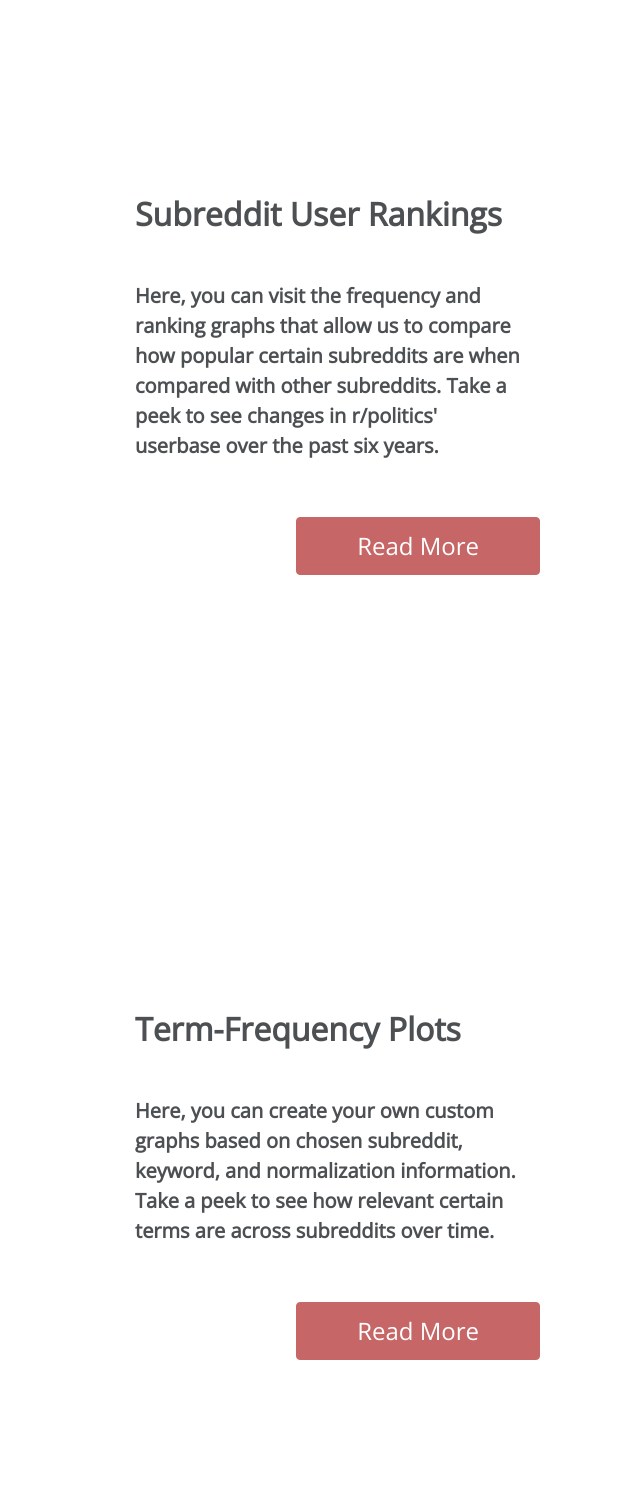
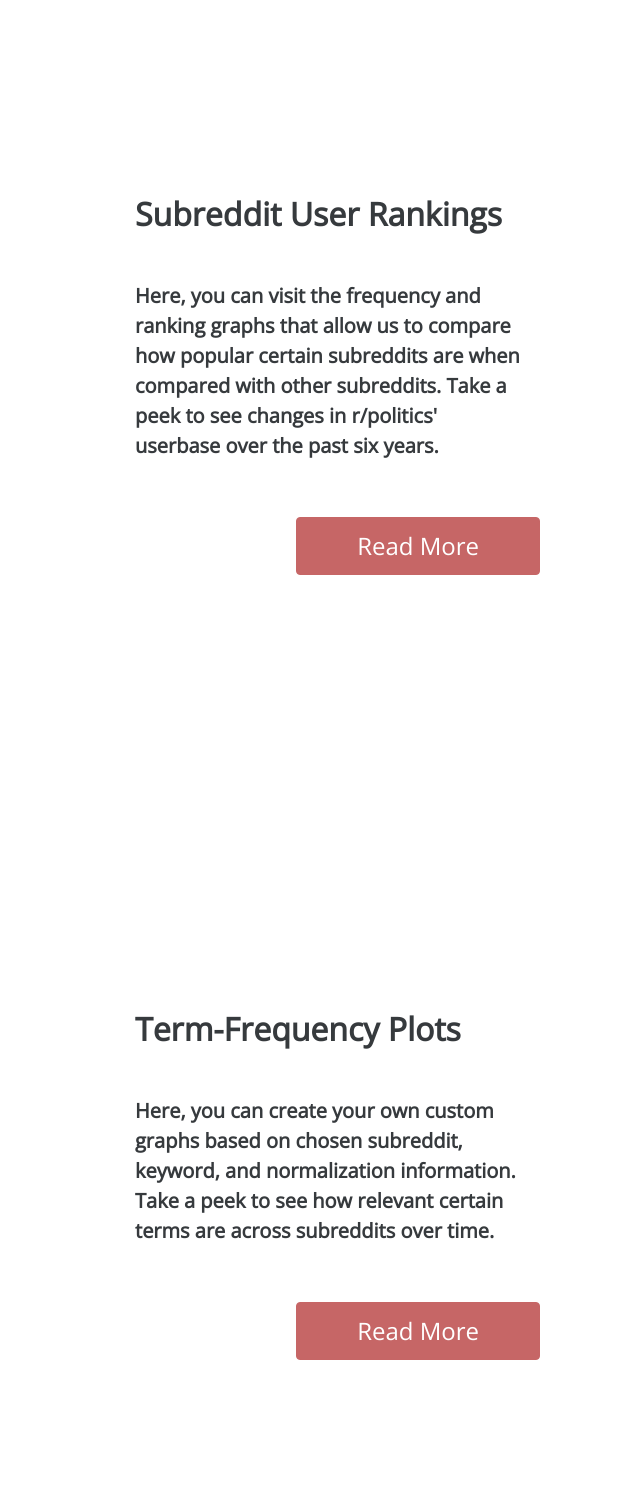
Before and after one commit to jayckaiser/DataIncubator-CapstoneProject, a Flask app: page / in a window 1280 px wide. Shown: the part 1629-3135 px from the top of the page, without its empty margins (640-1280 px from the left). Run offline with Flask 2, Linux system fonts and the light colour scheme; some libraries are stand-ins or nearby versions.

Commit message:
Fixing opacity

```diff
--- a/static/tooplate-style.css
+++ b/static/tooplate-style.css
@@ -56,14 +56,14 @@ a:focus {
 .tm-bg-white {
 	padding: 20px;
 	background-color: white;
-	opacity: 0.8;
+	opacity: 0.9;
 	width: 100%;
 }
 
 .tm-bg-white2 {
 		padding: 20px;
 		background-color: white;
-		opacity: 0.8;
+		opacity: 0.9;
 		width: 100%;
 		margin: 0px;
 }
@@ -134,18 +134,18 @@ h5 {
 .tm-bg-white-transparent-left {
 	float: right;
 	background-color: white;
-	opacity: 0.8;
+	opacity: 0.9;
 
 }
 .tm-bg-white-transparent-center {
 	display: inline-block;
 	background-color: white;
-	opacity: 0.8;
+	opacity: 0.9;
 }
 .tm-bg-white-transparent-right {
 	float: left;
 	background-color: white;
-	opacity: 0.8;
+	opacity: 0.9;
 }
 
 .tm-img-container {
```
